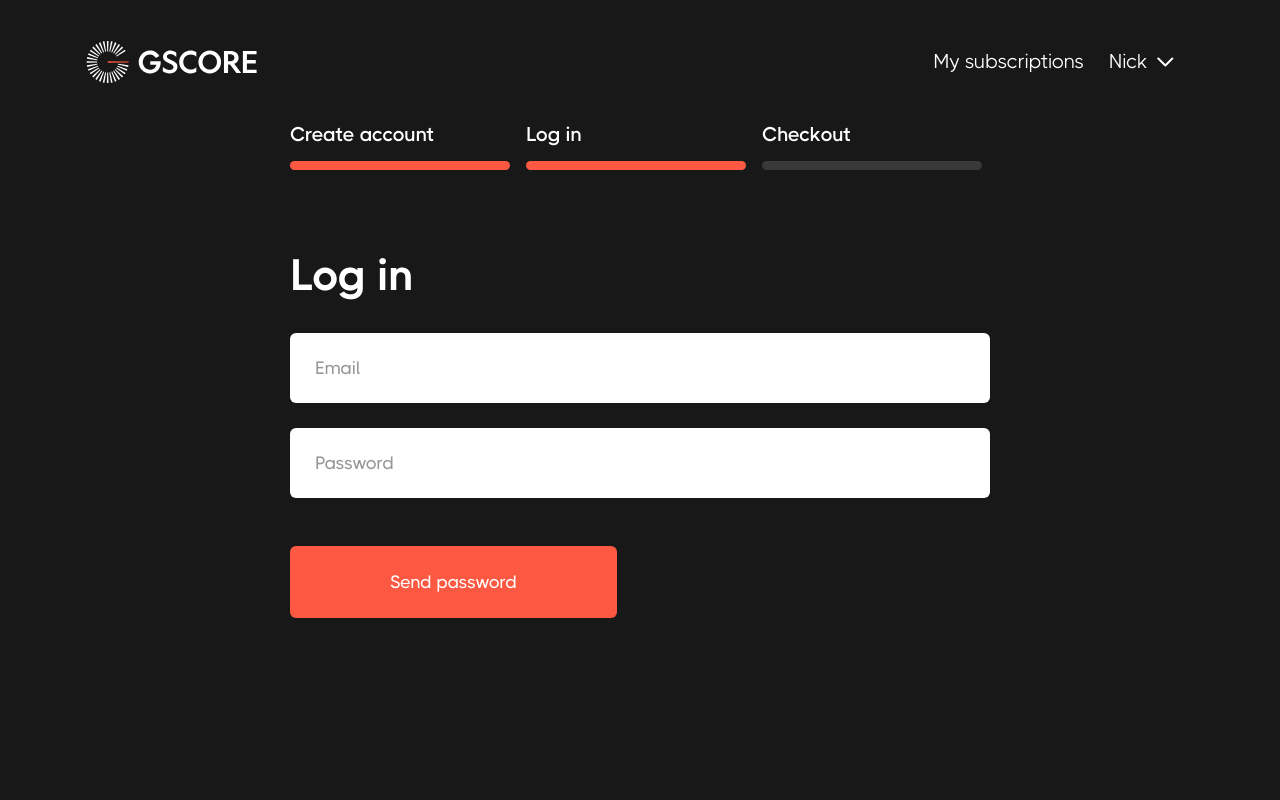
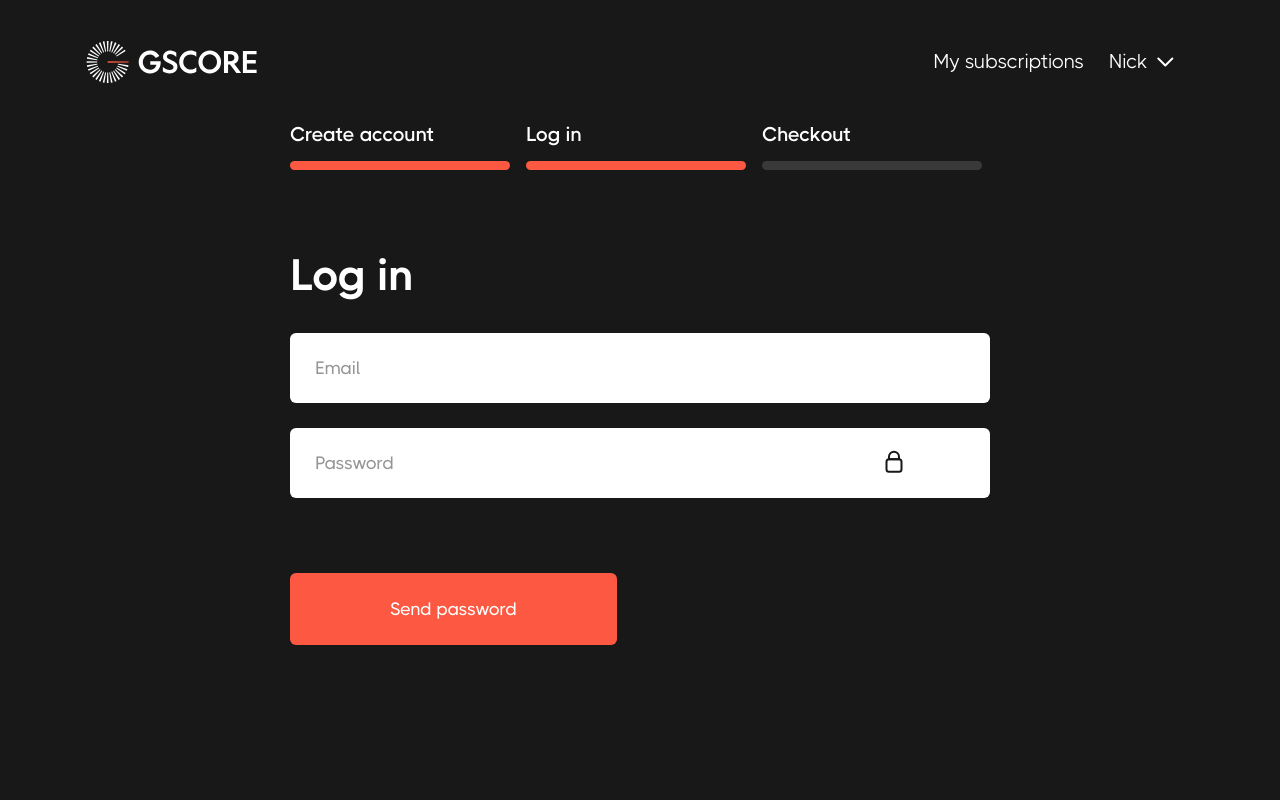
Before and after one commit to nick-felker/gscore, a Next.js app: page /login in a window 1280 px wide. Shown: the top 800 px of the page. Built offline with nearby package versions, Linux system fonts and the light colour scheme.

Commit message:
show/hide password function

```diff
--- a/pages/signup.tsx
+++ b/pages/signup.tsx
@@ -38,7 +38,7 @@ function Signup(props:Props){
         !!values.password?.trim() === false ? setPasswordFormFlag('error') : setPasswordFormFlag('ok');
         !!values.email?.trim() === false ? setEmailFormFlag('error') : setEmailFormFlag('ok');
         !!values.username?.trim() === false ? setUsernameFormFlag('error') : setUsernameFormFlag('ok');
-
+        if(usernameFormFlag === 'ok' && emailFormFlag === 'ok' && passwordFormFlag === 'ok') document.location = './login';
 
 
 
--- a/src/redux/index.ts
+++ b/src/redux/index.ts
@@ -1,5 +1,6 @@
 export { store, persistor } from './store';
 export type { RootState, AppDispatch } from './store';
+
 export {default as rootReducer } from './reducers/rootReducer';
 export {changeUserObj, selectAuthFlag} from './reducers/user';
 export {default as userReducer } from './reducers/user/reducer';
--- a/src/ui/input/index.tsx
+++ b/src/ui/input/index.tsx
@@ -1,6 +1,6 @@
 import styled from "styled-components";
 import { FieldRenderProps } from 'react-final-form';
-
+import {useState} from 'react';
 
 
 interface Props{
@@ -15,16 +15,26 @@ interface Props{
 // type Props = FieldRenderProps<string>
 
 function Input({placeholder, type, validateStatus, value, name, onChange}:Props){
+
+    const [fieldType, setFieldType] = useState<string>(type);
+
+    function showPasswordFunction(){
+        if(fieldType === 'password') setFieldType('text');
+        if(fieldType === 'text') setFieldType('password');
+        return fieldType;
+    }
+
     return(
         <>
             <Root
                 validateStatus={validateStatus}
                 placeholder={placeholder}
-                type={type}
+                type={fieldType}
                 onChange={onChange}
                 autoComplete="off"
                 name={name}
             />
+            {type === 'password' ? <ShowPassword onClick={showPasswordFunction}><ShowPasswordImg src="./images/FieldPassword.svg"/></ShowPassword> : null}
            {validateStatus === 'error' ? <ErrorText>Error text</ErrorText> : null}
 
         </>
@@ -32,6 +42,20 @@ function Input({placeholder, type, validateStatus, value, name, onChange}:Props)
 }
 
 
+
+const ShowPassword = styled.a`
+    position: relative;
+    border: none;
+    cursor: pointer;
+    left: 85%;
+    top: -48px;
+    outline: none;
+    background: none;
+
+`
+
+const ShowPasswordImg = styled.img`
+`
 
 const ErrorText = styled.p`
     color: #FF5A65;
--- a/src/ui/userHamburgerMenu/index.tsx
+++ b/src/ui/userHamburgerMenu/index.tsx
@@ -31,9 +31,11 @@ function UserHamburgerMenu(props:Props){
         <>
             {windowWidth > 600 ?
                 <ExternalWrapper>
-                    <MySubs>
-                        My subscriptions
-                    </MySubs>
+                    <Link href={'./subscriptions'}>
+                        <MySubs>
+                            My subscriptions
+                        </MySubs>
+                    </Link>
                     <UserHamburger onClick={()=>dispatch(changePageObj({hamburgerAdditionalMenuFlag: !hamburgerAdditionalMenuFlag}))}>
                         <UserName>
                             Nick
```
Also changed, not shown: src/utils/deleteFetch.ts (added, +18 -0 lines), src/utils/postFetch.ts (added, +16 -0 lines), src/utils/putFetch.ts (added, +16 -0 lines), src/utils/updateFetch.ts (added, +19 -0 lines), public/images/FieldPassword.svg (added).
